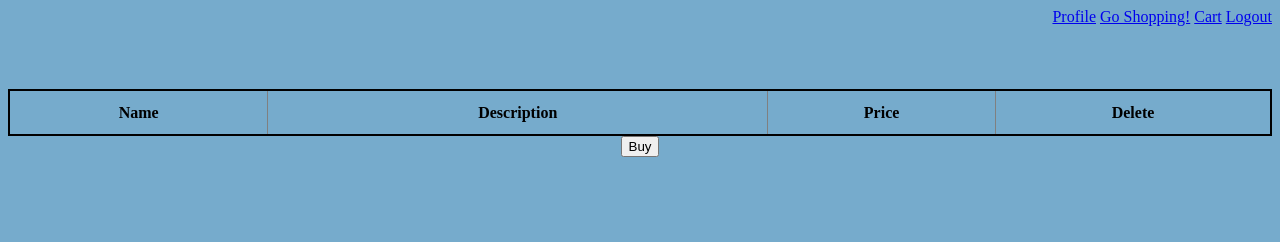
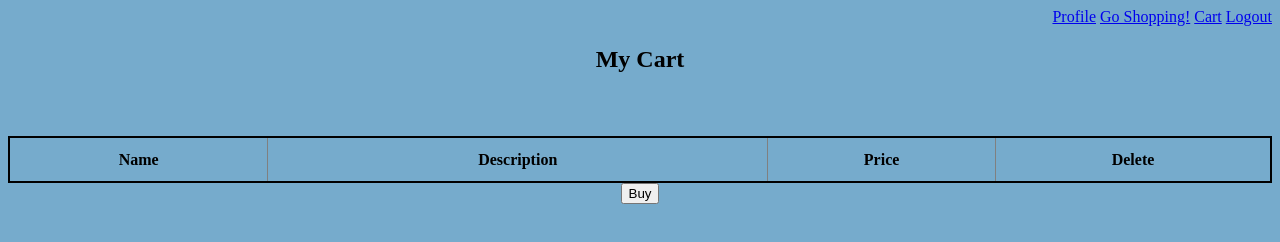
Before and after one commit to FACN3/spend500, a website: page public/cart.html in a window 1280 px wide. Drawn offline with Linux system fonts and the light colour scheme; no server answers.

```diff
--- a/public/cart.html
+++ b/public/cart.html
@@ -16,6 +16,9 @@
 		<a href="/logout.html">Logout</a>
 	</nav>
 	<section>
+		<div class="header">
+			<h1 class="header__title">My Cart</h1>
+		</div>
 		<div class="content">
 			<table class="content__items" id="items">
 				<tr>
```
